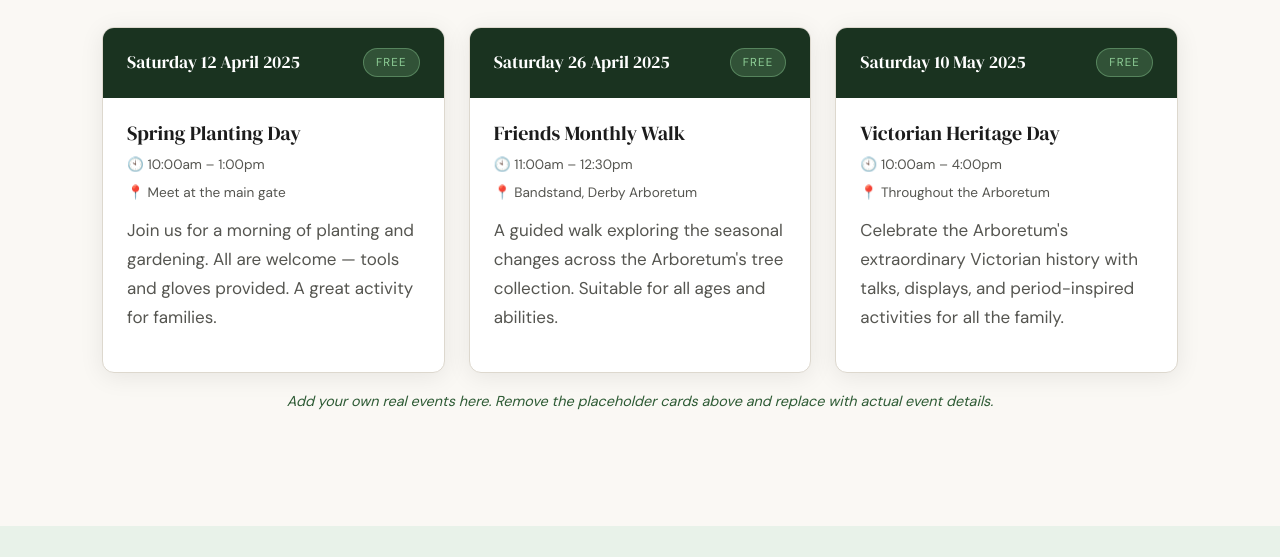
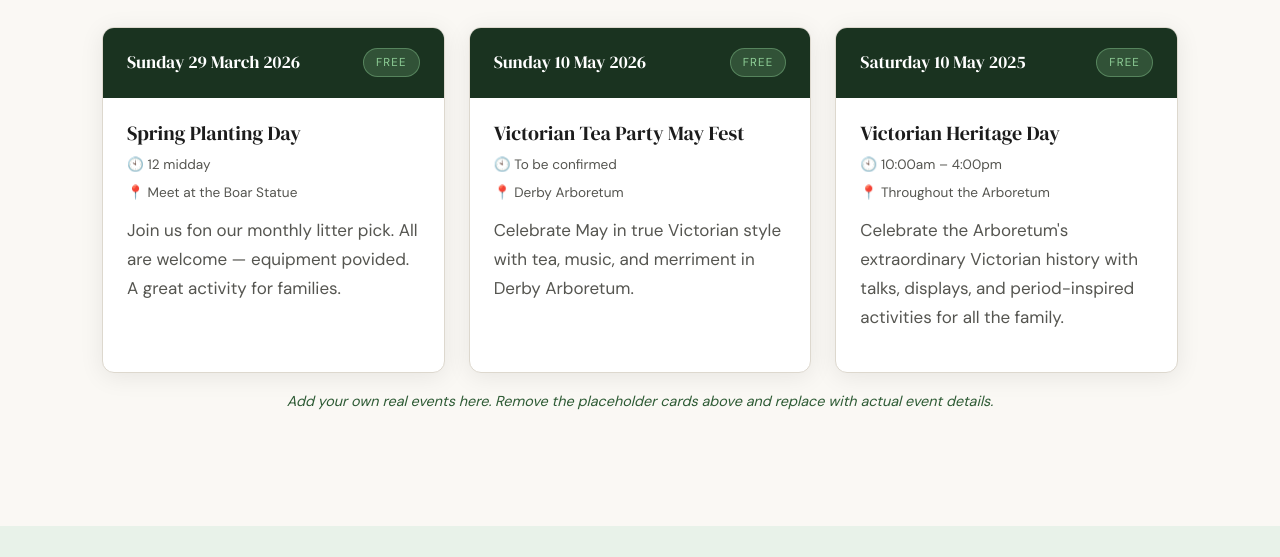
Before and after one commit to PeterDMarshall01/friends-of-derby-arboretum, a plain HTML site: page events.html in a window 1280 px wide. Shown: the part 615-1172 px from the top of the page. Drawn offline with Linux system fonts and the light colour scheme.

Commit message:
Update events.html

```diff
--- a/events.html
+++ b/events.html
@@ -82,7 +82,7 @@
     <div class="container">
       <span class="section-tag" style="color:#8fcf97; border-color:#8fcf97;">Community Events</span>
       <h1>Events</h1>
-      <p>Join us throughout the year for walks, planting days, talks, and community celebrations in the Arboretum.</p>
+      <p>Join us throughout the year for walks, gardening, talks, and community celebrations in the Arboretum.</p>
     </div>
   </div>
 
@@ -98,27 +98,27 @@
         <!-- Placeholder events — replace with real content -->
         <div class="upcoming-card animate-in">
           <div class="upcoming-card-top">
-            <span class="uc-date">Saturday 12 April 2025</span>
+            <span class="uc-date">Sunday 29 March 2026</span>
             <span class="uc-badge">Free</span>
           </div>
           <div class="upcoming-card-body">
             <h3>Spring Planting Day</h3>
-            <div class="uc-detail">🕙 10:00am – 1:00pm</div>
-            <div class="uc-detail">📍 Meet at the main gate</div>
-            <p style="margin-top:0.75rem;">Join us for a morning of planting and gardening. All are welcome — tools and gloves provided. A great activity for families.</p>
+            <div class="uc-detail">🕙 12 midday</div>
+            <div class="uc-detail">📍 Meet at the Boar Statue</div>
+            <p style="margin-top:0.75rem;">Join us fon our monthly litter pick. All are welcome — equipment povided. A great activity for families.</p>
           </div>
         </div>
 
         <div class="upcoming-card animate-in delay-1">
           <div class="upcoming-card-top">
-            <span class="uc-date">Saturday 26 April 2025</span>
+            <span class="uc-date">Sunday 10 May 2026</span>
             <span class="uc-badge">Free</span>
           </div>
           <div class="upcoming-card-body">
-            <h3>Friends Monthly Walk</h3>
-            <div class="uc-detail">🕙 11:00am – 12:30pm</div>
-            <div class="uc-detail">📍 Bandstand, Derby Arboretum</div>
-            <p style="margin-top:0.75rem;">A guided walk exploring the seasonal changes across the Arboretum's tree collection. Suitable for all ages and abilities.</p>
+            <h3>Victorian Tea Party May Fest</h3>
+            <div class="uc-detail">🕙 To be confirmed</div>
+            <div class="uc-detail">📍 Derby Arboretum</div>
+            <p style="margin-top:0.75rem;">Celebrate May in true Victorian style with tea, music, and merriment in Derby Arboretum.</p>
           </div>
         </div>
 
```
